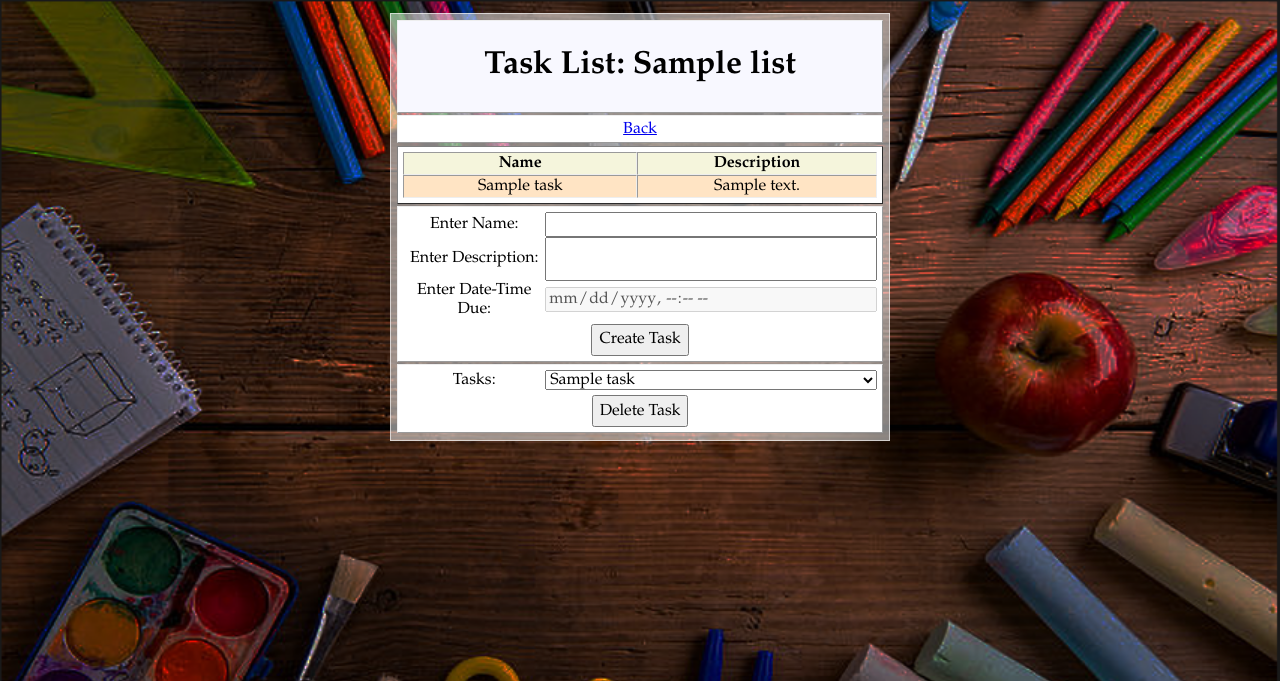
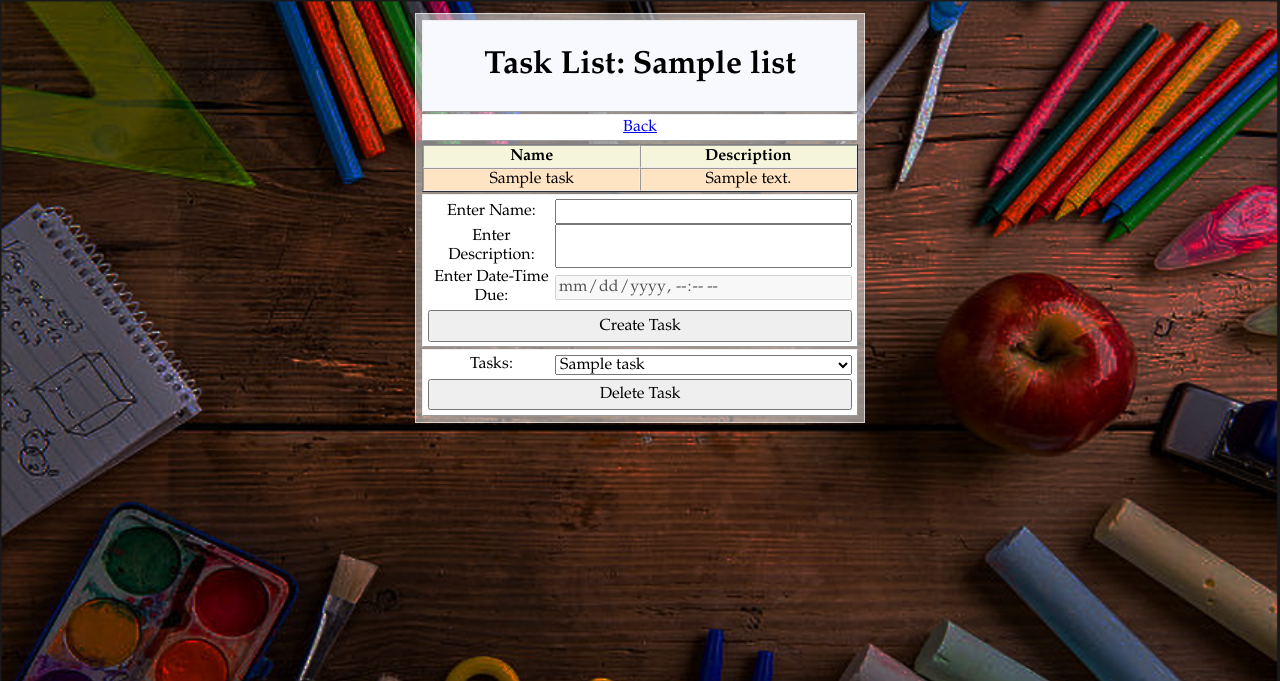
Before and after one commit to gguerini129/chores-tasks, a Flask app: page /tasklist/1 in a window 1280 px wide. Shown: the top 681 px of the page. Run offline with Flask 2, Linux system fonts and the light colour scheme; the visitor is signed in with stand-in values (Sample User, id 1); tables that the repository leaves empty hold one stand-in row (values such as "Sample post"); some libraries are stand-ins or nearby versions.

Commit message:
CSS Touch-ups

```diff
--- a/resources/database.sql
+++ b/resources/database.sql
@@ -45,9 +45,9 @@ CREATE TABLE guardian (
 
 CREATE TABLE task (
   task_id int(16) NOT NULL AUTO_INCREMENT,
-  name varchar(64) NOT NULL,
+  name varchar(32) NOT NULL,
   description varchar(256),
-  marked tinyint(1) NOT NULL DEFAULT 0,
+  -- marked tinyint(1) NOT NULL DEFAULT 0,
   -- points_applied int(16) NOT NULL DEFAULT 0,
   user_id int(16) NOT NULL,
   task_list_id int(16) NOT NULL,
--- a/static/global.css
+++ b/static/global.css
@@ -28,7 +28,7 @@ input, textarea, select, button {
     border-style: solid;
     border-width: 1px;
     border-color: rgba(255, 255, 255, 0.6);
-    max-width: 500px;
+    max-width: 450px;
     padding: 0.5%;
     margin-left: auto;
     margin-right: auto;
@@ -80,6 +80,11 @@ form > .actions {
     display: flex;
     flex-direction: row;
     justify-content: space-evenly;
+    margin-top: 1%;
+}
+
+form > .actions > button {
+    flex: 1;
 }
 
 button.larger {
@@ -87,17 +92,16 @@ button.larger {
     padding-top: 1%;
 }
 
-.fields + .actions {
-    margin-top: 1%;
+.task-list.plate {
+    padding: 0;
 }
 
 table.task-list {
+    table-layout: fixed;
     border-style: outset;
     border-width: 1px;
     border-spacing: 0;
     width: 100%;
-    margin-left: auto;
-    margin-right: auto;
 }
 
 /* Can't get it to only target tr's that are the direct child */
@@ -111,6 +115,9 @@ table.task-list tr:nth-of-type(even) {
 }
 
 table.task-list th, table.task-list td {
+    word-break: break-word;
     border-style: inset;
     border-width: 1px;
 }
+
+/* table.task-list tr td:nth-of-type(1) {} */
--- a/templates/tasklist.html
+++ b/templates/tasklist.html
@@ -27,7 +27,7 @@
     <form class="plate" action="{{ url_for('tasklist', task_list_id=task_list_id) }}" method="post">
         <div class="fields">
             <label for="task-name">Enter Name:</label>
-            <input type="text" id="task-name" name="task-name" maxlength="64" required="" />
+            <input type="text" id="task-name" name="task-name" maxlength="32" required="" />
             <label for="task-description">Enter Description:</label>
             <textarea style="resize: none;" id="task-description" name="task-description" maxlength="256"></textarea>
             <label for="date-time-due">Enter Date-Time Due:</label>
```
